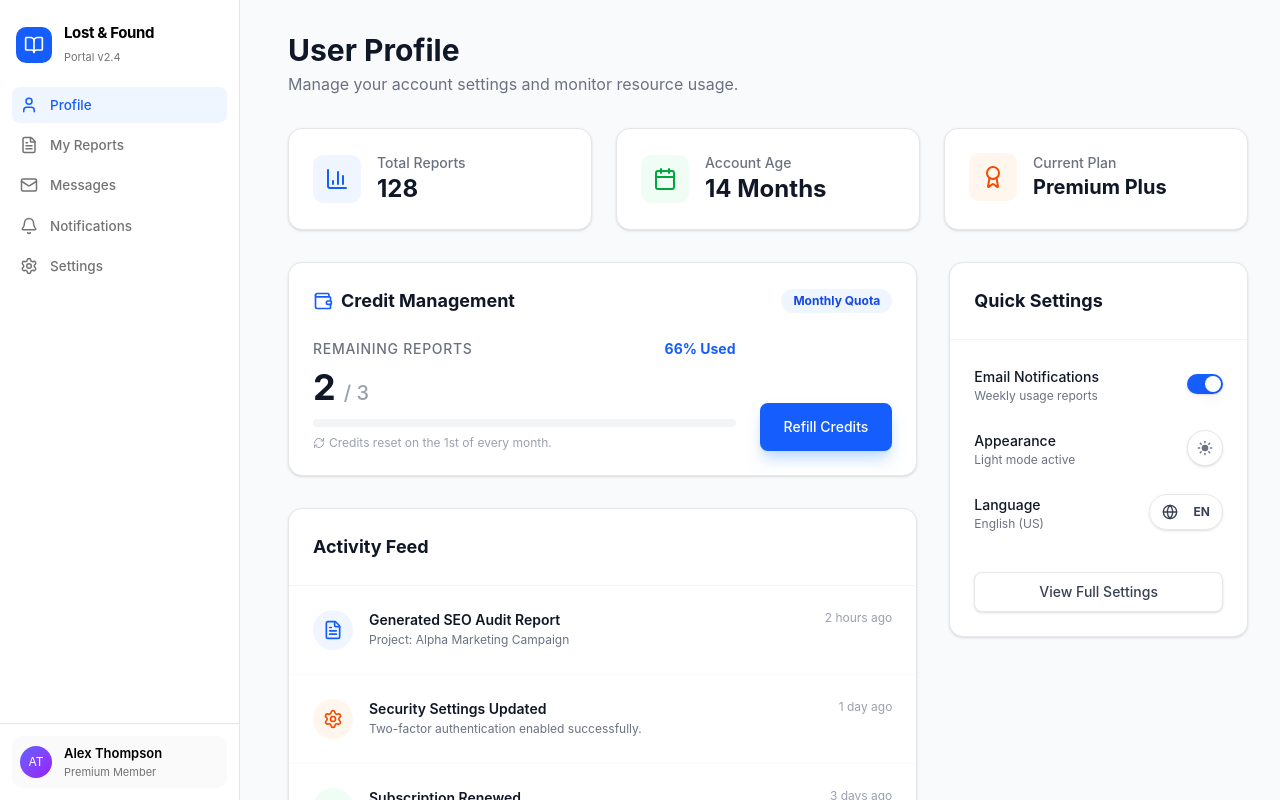
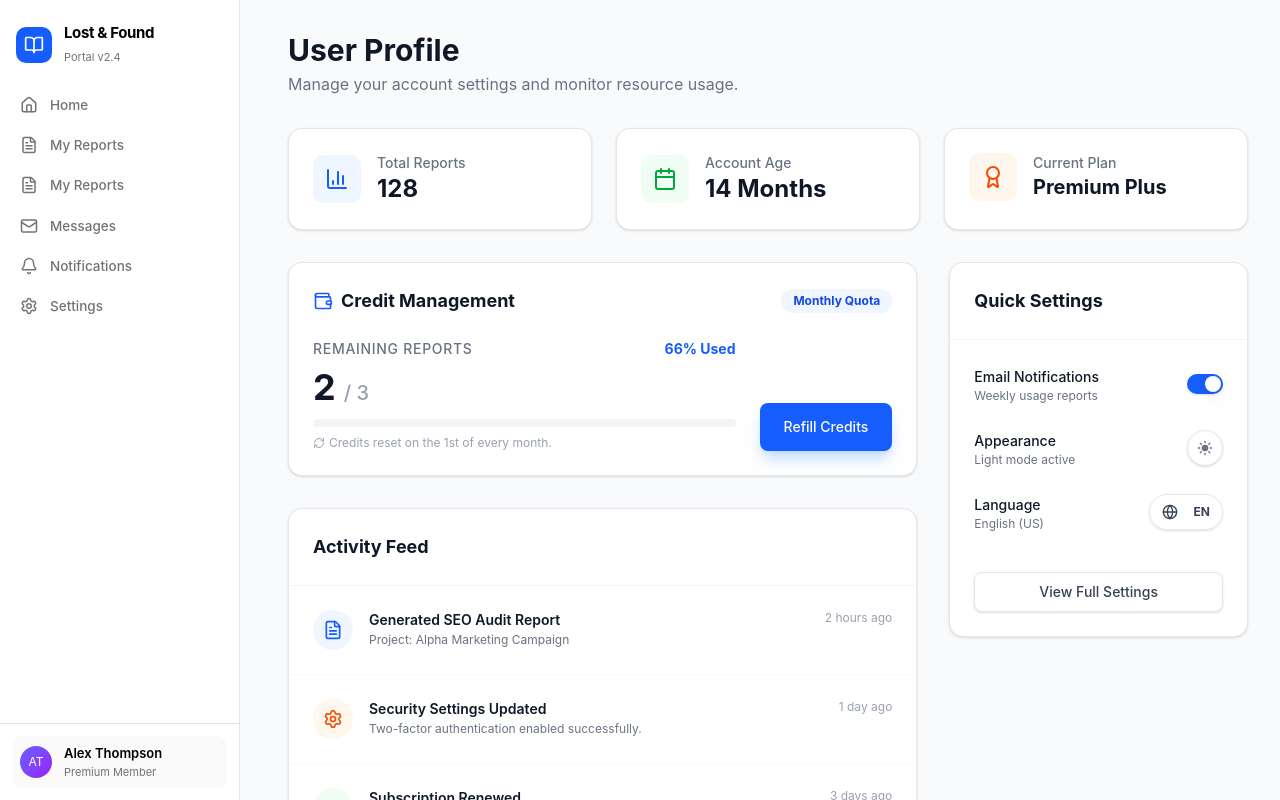
Before and after one commit to Foundit-Graduation-Project/Foundit_React_App, a React (Vite) app: page /profile in a window 1280 px wide. Shown: the top 800 px of the page. Built offline with nearby package versions, Linux system fonts and the light colour scheme.

Commit message:
Refactor notifications sidebar to support new navigation structure components/notifications/SideBar.jsx

```diff
--- a/src/components/notifications/SideBar.jsx
+++ b/src/components/notifications/SideBar.jsx
@@ -1,18 +1,18 @@
-import { BookOpen, User, FileText, Mail, Bell, Settings } from "lucide-react"; // LayoutDashboard commented out as per your code
+import { BookOpen, User, FileText, Mail, Bell, Settings, Home } from "lucide-react"; // LayoutDashboard commented out as per your code
 import { Avatar, AvatarFallback } from "@/components/ui/avatar";
-import { NavLink } from "react-router-dom"; // 1. Import NavLink
+import { NavLink, useLocation } from "react-router-dom"; // 1. Import NavLink
 
-// 2. Add 'path' to each item and remove hardcoded 'active'
 const NAV_ITEMS = [
-  // { label: "Dashboard",     path: "/",              icon: <LayoutDashboard className="w-4.5 h-4.5" /> },
-  { label: "Profile",       path: "/profile",       icon: <User className="w-4.5 h-4.5" /> },
+  { label: "Home",          path: "/home",          icon: <Home className="w-4.5 h-4.5" /> },
   { label: "My Reports",    path: "/my-reports",    icon: <FileText className="w-4.5 h-4.5" /> },
-  { label: "Messages",      path: "/messages",      icon: <Mail className="w-4.5 h-4.5" /> },
+  { label: "My Reports",    path: "/my-reports",    icon: <FileText className="w-4.5 h-4.5" /> },
+  { label: "Messages",      path: "/chat",      icon: <Mail className="w-4.5 h-4.5" /> },
   { label: "Notifications", path: "/notifications", icon: <Bell className="w-4.5 h-4.5" /> },
   { label: "Settings",      path: "/settings",      icon: <Settings className="w-4.5 h-4.5" /> },
 ];
 
 export function AppSidebar({ collapsed, isMobile, mobileOpen, onClose }) {
+  const location = useLocation();
   const sidebarBase =
     "flex flex-col h-screen bg-card border-r border-border shrink-0 overflow-hidden z-[100] transition-all duration-[220ms] ease-[cubic-bezier(0.4,0,0.2,1)]";
   const desktopWidth = collapsed ? "w-[68px] min-w-[68px]" : "w-[240px] min-w-[240px]";
@@ -33,6 +33,7 @@ export function AppSidebar({ collapsed, isMobile, mobileOpen, onClose }) {
       {/* Navigation Links */}
       <nav className="flex-1 px-3 flex flex-col gap-1 overflow-y-auto overflow-x-hidden">
         {NAV_ITEMS.map((item) => (
+
           <div key={item.label} className="relative group">
             <NavLink
               to={item.path}
@@ -41,7 +42,7 @@ export function AppSidebar({ collapsed, isMobile, mobileOpen, onClose }) {
                 `flex items-center gap-3 px-2 py-2 rounded-md text-[13.5px] font-medium whitespace-nowrap transition-colors duration-220 ${
                   collapsed && !isMobile ? "justify-center" : ""
                 } ${
-                  isActive
+                  location.pathname === item.path
                     ? "bg-blue-50 text-blue-600 dark:bg-blue-900/20 dark:text-blue-400"
                     : "text-muted-foreground hover:bg-secondary hover:text-foreground"
                 }`
```
